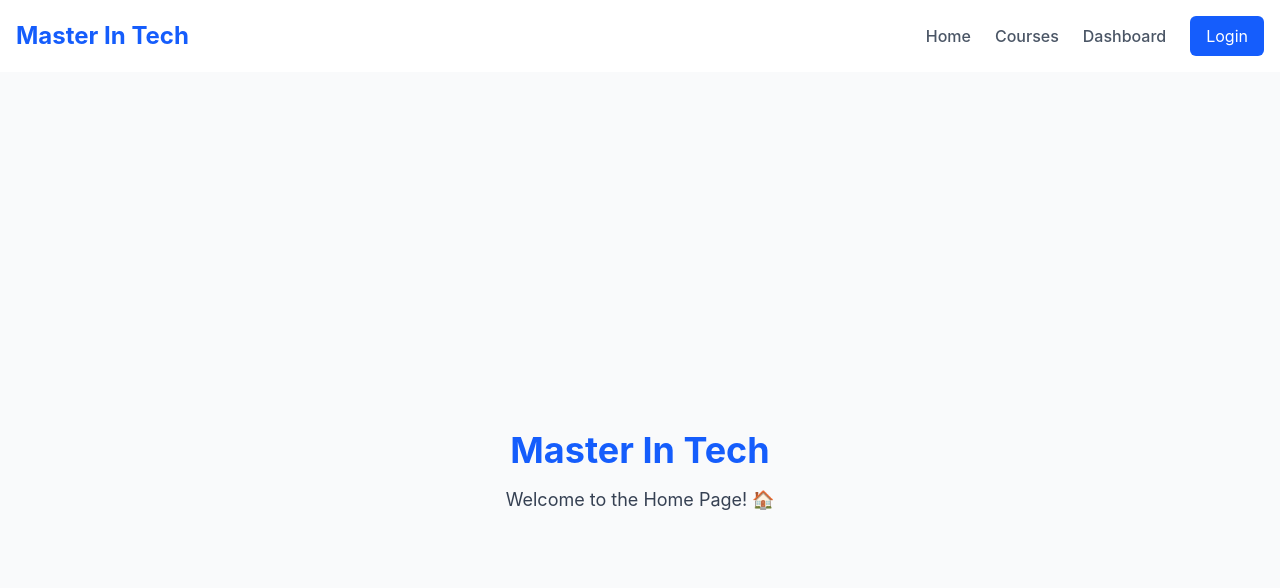
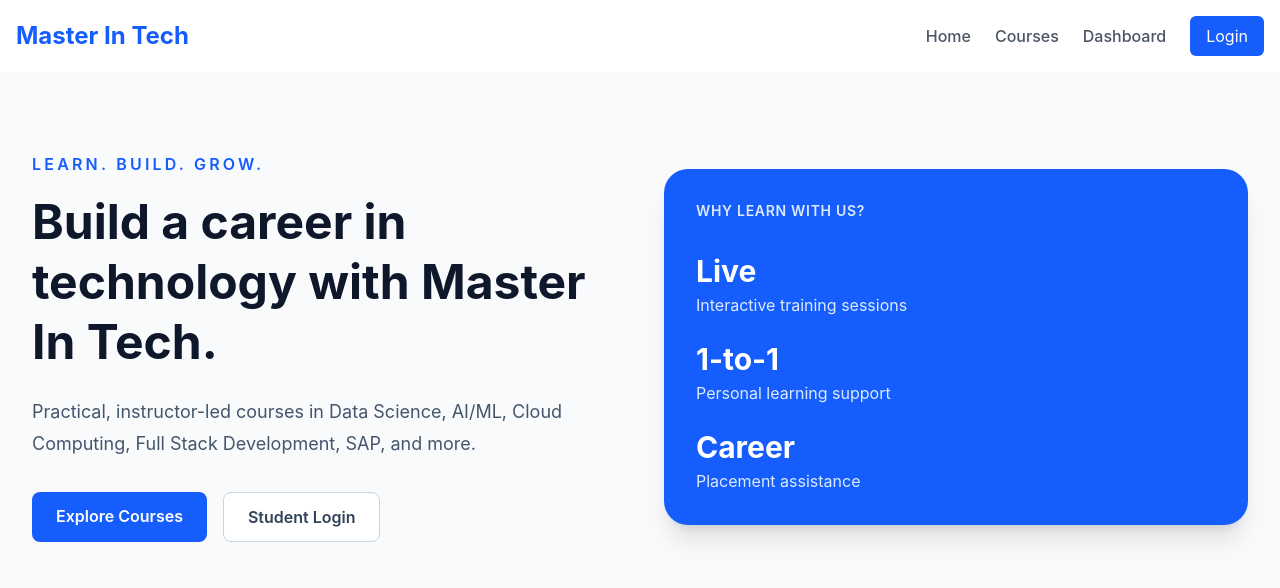
Before and after one commit to Venkatesh9347/master-in-tech, a React (Vite) app in the folder frontend/: page / in a window 1280 px wide. Shown: the top 588 px of the page. Built offline with nearby package versions, Linux system fonts and the light colour scheme.

Commit message:
feat: add Master In Tech home hero

```diff
--- a/frontend/src/pages/Home.tsx
+++ b/frontend/src/pages/Home.tsx
@@ -1,8 +1,63 @@
+import { Link } from 'react-router-dom'
+
 export default function Home() {
   return (
-    <div className="flex flex-col items-center justify-center min-h-screen bg-gray-50">
-      <h1 className="text-4xl font-bold text-blue-600 mb-4">Master In Tech</h1>
-      <p className="text-lg text-gray-700">Welcome to the Home Page! 🏠</p>
-    </div>
+    <main className="min-h-[calc(100vh-80px)] bg-slate-50">
+      <section className="mx-auto grid max-w-7xl gap-12 px-6 py-20 lg:grid-cols-2 lg:items-center lg:px-8">
+        <div>
+          <p className="mb-4 font-semibold uppercase tracking-[0.2em] text-blue-600">
+            Learn. Build. Grow.
+          </p>
+
+          <h1 className="text-4xl font-bold leading-tight text-slate-900 sm:text-5xl">
+            Build a career in technology with Master In Tech.
+          </h1>
+
+          <p className="mt-6 max-w-xl text-lg leading-8 text-slate-600">
+            Practical, instructor-led courses in Data Science, AI/ML, Cloud
+            Computing, Full Stack Development, SAP, and more.
+          </p>
+
+          <div className="mt-8 flex flex-wrap gap-4">
+            <Link
+              to="/courses"
+              className="rounded-lg bg-blue-600 px-6 py-3 font-semibold text-white transition hover:bg-blue-700"
+            >
+              Explore Courses
+            </Link>
+
+            <Link
+              to="/login"
+              className="rounded-lg border border-slate-300 bg-white px-6 py-3 font-semibold text-slate-700 transition hover:bg-slate-100"
+            >
+              Student Login
+            </Link>
+          </div>
+        </div>
+
+        <div className="rounded-3xl bg-blue-600 p-8 text-white shadow-xl">
+          <p className="text-sm font-semibold uppercase tracking-wider text-blue-100">
+            Why learn with us?
+          </p>
+
+          <div className="mt-8 grid gap-6 sm:grid-cols-3 lg:grid-cols-1">
+            <div>
+              <p className="text-3xl font-bold">Live</p>
+              <p className="mt-1 text-blue-100">Interactive training sessions</p>
+            </div>
+
+            <div>
+              <p className="text-3xl font-bold">1-to-1</p>
+              <p className="mt-1 text-blue-100">Personal learning support</p>
+            </div>
+
+            <div>
+              <p className="text-3xl font-bold">Career</p>
+              <p className="mt-1 text-blue-100">Placement assistance</p>
+            </div>
+          </div>
+        </div>
+      </section>
+    </main>
   )
 }
```
